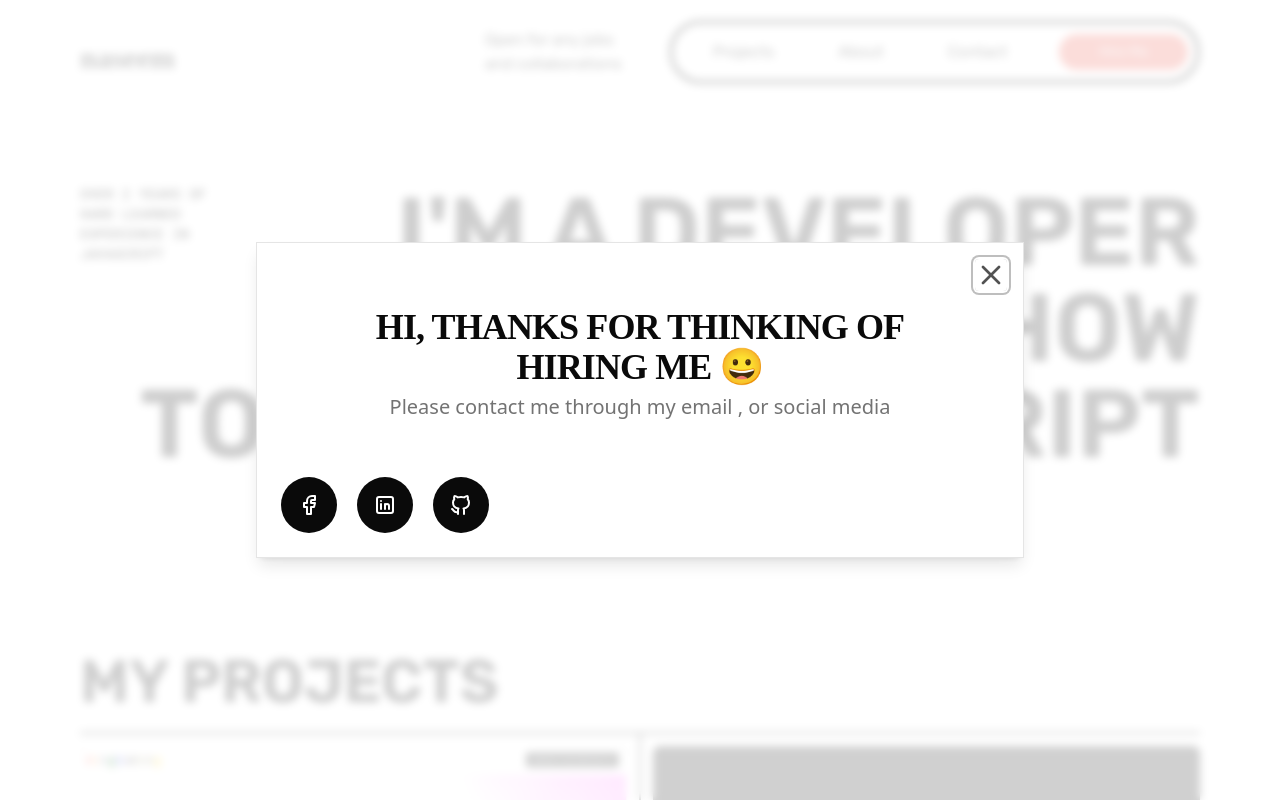
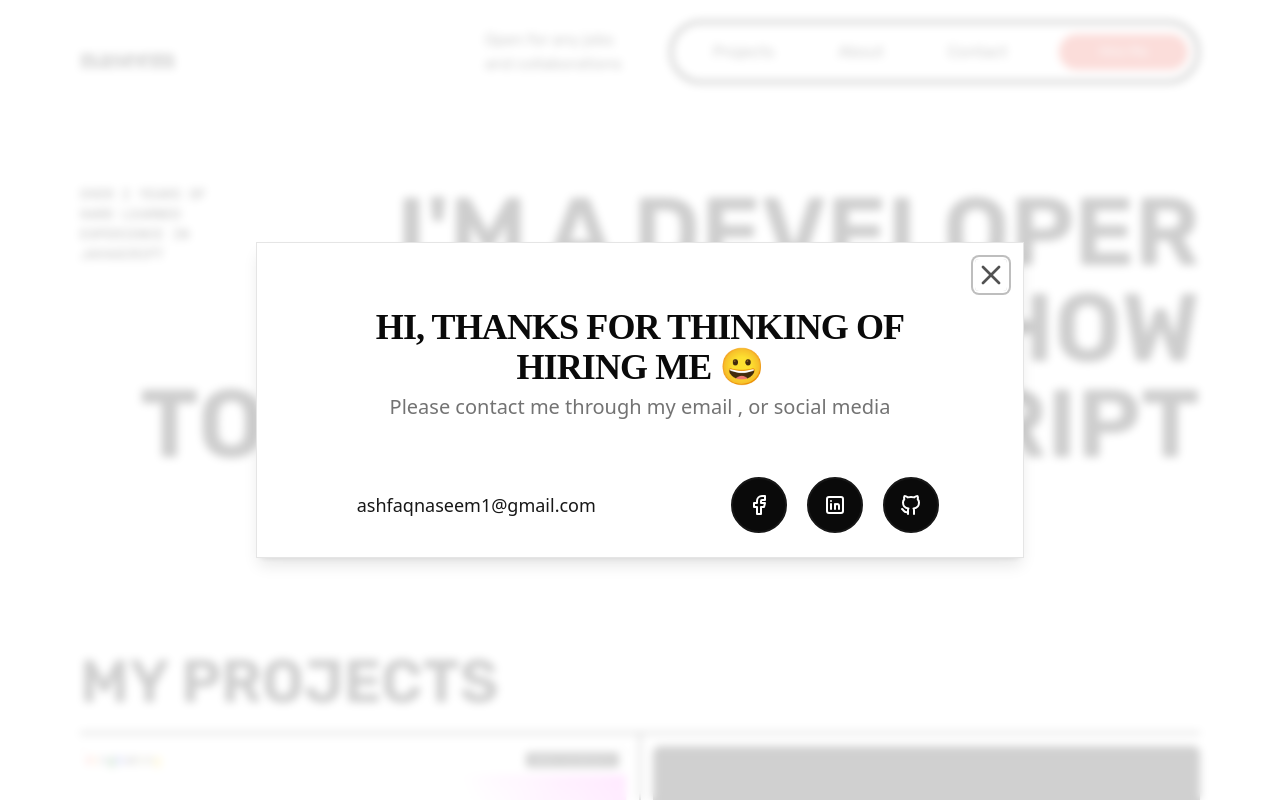
Before and after one commit to CurvyLantern/portfolio-2023, a React (Vite) app: page / in a window 1280 px wide. Both pictures are taken after a click on the button "Hire Me". Shown: the top 800 px of the page. Built offline with nearby package versions, Linux system fonts and the light colour scheme; a web font is replaced by a local one.

Commit message:
all done prolly

```diff
--- a/src/components/special/HireMe.jsx
+++ b/src/components/special/HireMe.jsx
@@ -8,6 +8,8 @@ import {
 } from "@/components/ui/dialog";
 import { Button } from "../ui/button";
 const HireMe = ({ socialLinks }) => {
+  const email = "ashfaqnaseem1@gmail.com";
+
   return (
     <Dialog>
       <DialogTrigger asChild>
@@ -30,15 +32,24 @@ const HireMe = ({ socialLinks }) => {
           </DialogDescription>
         </DialogHeader>
 
-        <div>
-            <a href=""></a>
+        <div className="flex justify-around items-center">
+          <Button
+            variant="link"
+            asChild
+            className="text-lg">
+            <a
+              href={`mailto:${email}`}
+              className="p-5 block">
+              {email}
+            </a>
+          </Button>
           <ul className="gap-5 flex">
             {socialLinks.map((social, socialIdx) => {
               return (
                 <li key={socialIdx}>
                   <a
                     href={social.href ? social.href : "#"}
-                    className="transition-colors w-14 h-14 rounded-full bg-foreground text-background flex items-center justify-center hover:bg-background hover:text-foreground hover:border-foreground"
+                    className="transition-all border-2 border-primary w-14 h-14 rounded-full bg-foreground text-background flex items-center justify-center hover:bg-background hover:text-foreground hover:border-foreground"
                     aria-name={social.name}>
                     {social.icon ? (
                       <social.icon className="w-6 h-6" />
--- a/src/components/special/Menu.jsx
+++ b/src/components/special/Menu.jsx
@@ -58,7 +58,7 @@ const Menu = () => {
               setAnimationState(false);
             }}
             className="left-full w-64 h-64 md:h-80 md:w-80 rounded-full xl:rounded-full flex bg-red-500">
-            <ul className="w-full h-full absolute top-0 left-0 flex items-center">
+            <ul className="w-full h-full absolute top-0 left-0 ">
               {menu_links.map((link, idx) => {
                 const degs = [30, 0, -30];
                 return (
@@ -68,19 +68,23 @@ const Menu = () => {
                     }}
                     key={idx}
                     className={cn(
-                      " w-44 bg-white absolute border-2 border-primary flex items-center justify-center rounded-full overflow-hidden",
+                      "transition-all w-44 bg-white absolute border-2 border-primary flex items-center justify-center rounded-full overflow-hidden group hover:w-48",
                       styles.link__item
                     )}>
                     <Link
                       to={link.href}
-                      className="w-full p-3 pl-5">
+                      className="hover:bg-accent hover:text-background w-full p-3 pl-5">
                       {link.name}
                     </Link>
                   </li>
                 );
               })}
 
-              <li className="absolute w-full h-full top-0 left-0 bg-background rounded-full">
+              <li
+                style={{
+                  clipPath: `circle(50% at 50% 50%)`,
+                }}
+                className="absolute w-full h-full top-0 left-0 bg-background rounded-full  circle">
                 <img
                   src={MenuLightImg}
                   className="object-cover w-full h-full"
--- a/src/components/special/Menu.module.css
+++ b/src/components/special/Menu.module.css
@@ -1,9 +1,7 @@
 .parent {
     --bar-time: 500ms;
 }
-.one {
 
-}
 
 .two {
     animation: onHover var(--bar-time) ease-in-out forwards;
@@ -12,9 +10,6 @@
     animation: onHover-reverse var(--bar-time) ease-in-out reverse forwards;
 }
 
-.three {
-
-}
 @keyframes onHover-reverse {
     0% {
         transform: scaleX(.5);
@@ -43,8 +38,11 @@
 
 .link__item {
     --rotate-factor : 0deg;
-    transform: rotate(var(--rotate-factor)) translateX(-50%);
+    transform: translateX(-135%) translateY(-50%) rotate(var(--rotate-factor));
     transform-origin: right;
+    top: 50%;
+    left:50%;
 
     transition: transform 300ms linear;
 }
+/* flex items-center */
--- a/src/components/special/Typography.jsx
+++ b/src/components/special/Typography.jsx
@@ -3,7 +3,7 @@ export const Heading1 = ({ children, className }) => {
   return (
     <h1
       className={cn(
-        "text-right text-4xl xsm:text-6xl lg:text-8xl uppercase font-semibold",
+        "text-right text-4xl xsm:text-6xl md:text-7xl lg:text-8xl uppercase font-semibold",
         className
       )}>
       {children}
--- a/src/layouts/RootLayoutV2.jsx
+++ b/src/layouts/RootLayoutV2.jsx
@@ -38,7 +38,7 @@ const RootLayoutV2 = () => {
           </Link>
           <div className="flex items-center">
             {/* available */}
-            <p className="hidden md:block w-36 mr-10">
+            <p className="hidden lg:block w-36 mr-10">
               Open for any jobs and collaborations
             </p>
 
--- a/src/pages/Profilepage.jsx
+++ b/src/pages/Profilepage.jsx
@@ -164,9 +164,9 @@ const ProfilePage = () => {
 
       {/* what I do */}
       <section className="pt-40">
-        <div className="bg-foreground text-background pt-20 pb-40 origin-top-right -skew-y-[4deg] ">
+        <div className="bg-foreground text-background pt-20 pb-30 origin-top-right -skew-y-[4deg] ">
           <div className="container pb-11">
-            <Heading2>My skills</Heading2>
+            <Heading2 className="text-center">My skills</Heading2>
           </div>
         </div>
         <div className="bg-foreground py-10 ">
```
Also changed, not shown: 2 other files (tests, documents, lock files or other folders).
